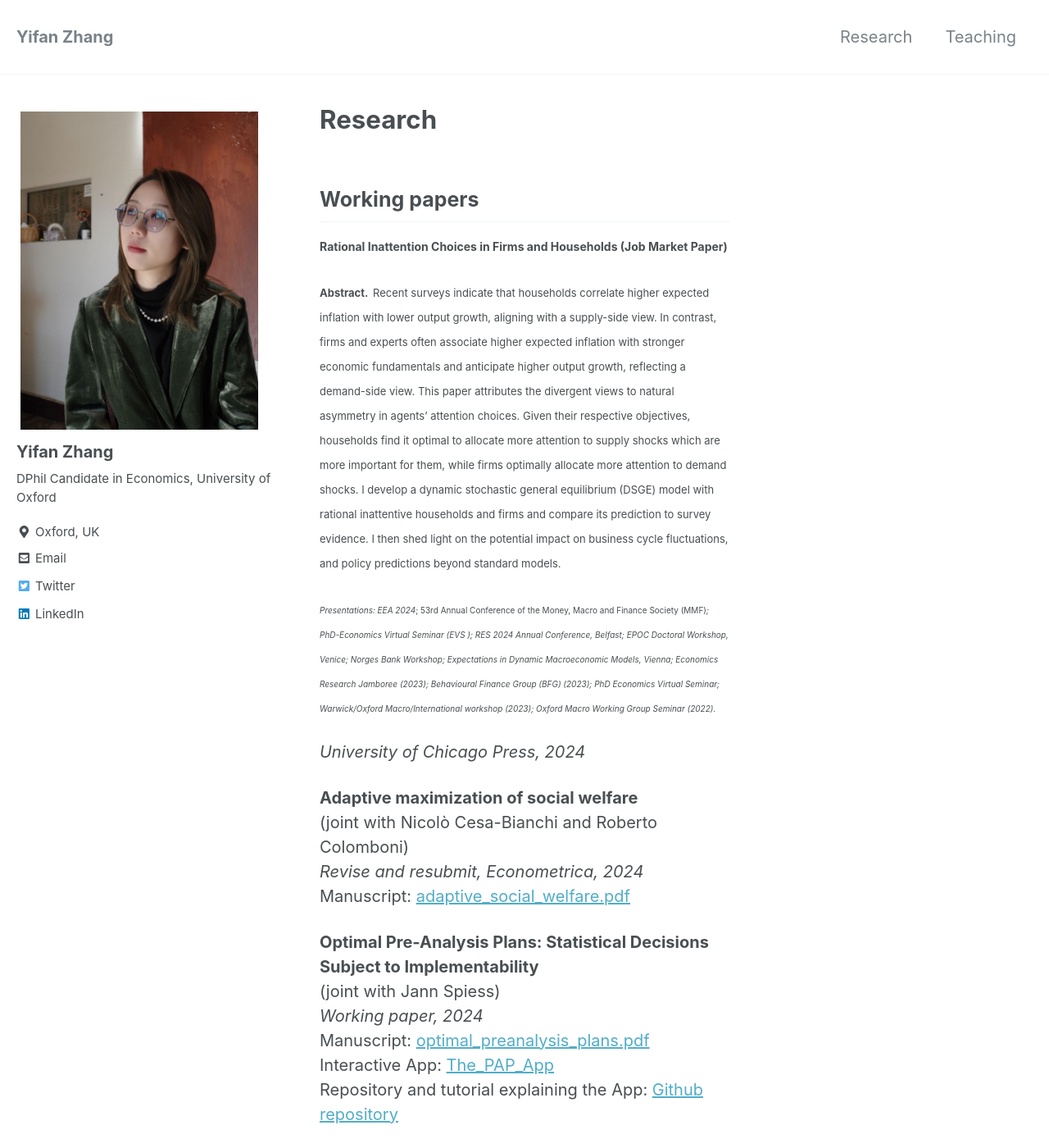
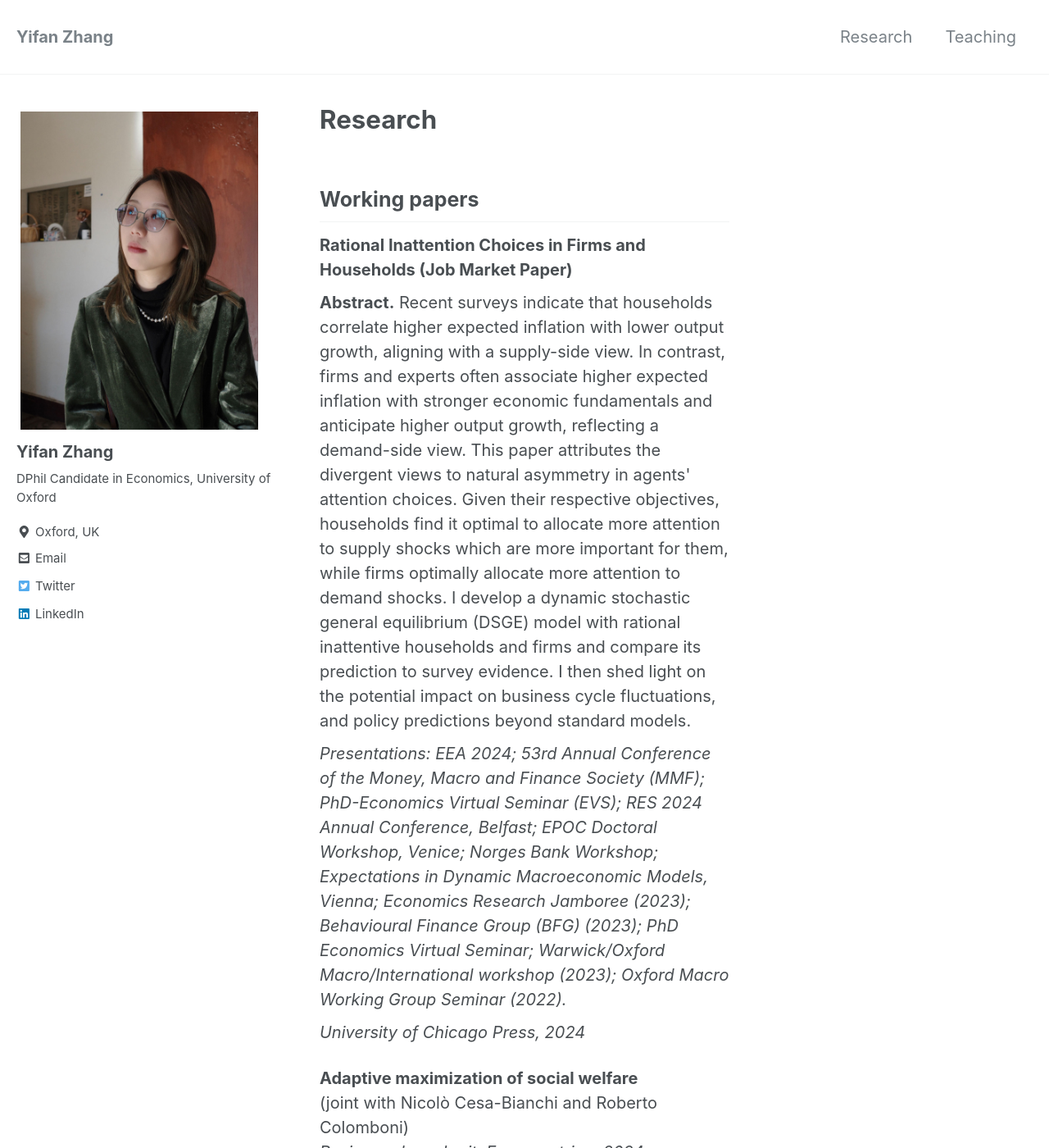
Before and after one commit to yifan-zhang-in/yifan-zhang-in.github.io, a Jekyll site: the page built from _pages/2_research.md, in a window 1280 px wide and 1400 px high. Shown: the whole window at 82% size. Built offline with Jekyll 4.4.1, drawn with Linux system fonts in a browser that asks for light colours; nearby versions of some CDN libraries.

Commit message:
Update 2_research.md

```diff
--- a/_pages/2_research.md
+++ b/_pages/2_research.md
@@ -4,11 +4,14 @@ permalink: /research/
 ---
 ## Working papers
 
-**<span style="font-size: 0.7em;">Rational Inattention Choices in Firms and Households (Job Market Paper)</span>**
+<p style="margin-bottom: 0.5em;"><strong>Rational Inattention Choices in Firms and Households (Job Market Paper)</strong></p>
 
-**<span style="font-size: 0.65em;">Abstract.</span>** <span style="font-size: 0.65em;">Recent surveys indicate that households correlate higher expected inflation with lower output growth, aligning with a supply-side view. In contrast, firms and experts often associate higher expected inflation with stronger economic fundamentals and anticipate higher output growth, reflecting a demand-side view. This paper attributes the divergent views to natural asymmetry in agents' attention choices. Given their respective objectives, households find it optimal to allocate more attention to supply shocks which are more important for them, while firms optimally allocate more attention to demand shocks. I develop a dynamic stochastic general equilibrium (DSGE) model with rational inattentive households and firms and compare its prediction to survey evidence. I then shed light on the potential impact on business cycle fluctuations, and policy predictions beyond standard models.</span>
+<p style="margin-bottom: 0.5em;"><strong>Abstract.</strong> Recent surveys indicate that households correlate higher expected inflation with lower output growth, aligning with a supply-side view. In contrast, firms and experts often associate higher expected inflation with stronger economic fundamentals and anticipate higher output growth, reflecting a demand-side view. This paper attributes the divergent views to natural asymmetry in agents' attention choices. Given their respective objectives, households find it optimal to allocate more attention to supply shocks which are more important for them, while firms optimally allocate more attention to demand shocks. I develop a dynamic stochastic general equilibrium (DSGE) model with rational inattentive households and firms and compare its prediction to survey evidence. I then shed light on the potential impact on business cycle fluctuations, and policy predictions beyond standard models.</p>
 
-<span style="font-size: 0.5em;">*Presentations:  EEA 2024*; 53rd Annual Conference of the Money, Macro and Finance  Society (MMF)*; PhD-Economics Virtual Seminar (EVS ); RES 2024 Annual Conference, Belfast; EPOC Doctoral Workshop, Venice; Norges Bank Workshop; Expectations in Dynamic Macroeconomic Models, Vienna; Economics Research Jamboree (2023); Behavioural Finance Group (BFG) (2023); PhD Economics Virtual Seminar; Warwick/Oxford Macro/International workshop (2023); Oxford Macro Working Group Seminar (2022).*</span>
+<p style="margin-top: 0.5em; margin-bottom: 0.5em;">
+<em>Presentations: EEA 2024; 53rd Annual Conference of the Money, Macro and Finance Society (MMF); PhD-Economics Virtual Seminar (EVS); RES 2024 Annual Conference, Belfast; EPOC Doctoral Workshop, Venice; Norges Bank Workshop; Expectations in Dynamic Macroeconomic Models, Vienna; Economics Research Jamboree (2023); Behavioural Finance Group (BFG) (2023); PhD Economics Virtual Seminar; Warwick/Oxford Macro/International workshop (2023); Oxford Macro Working Group Seminar (2022).</em>
+</p>
+
 
 
 
```
